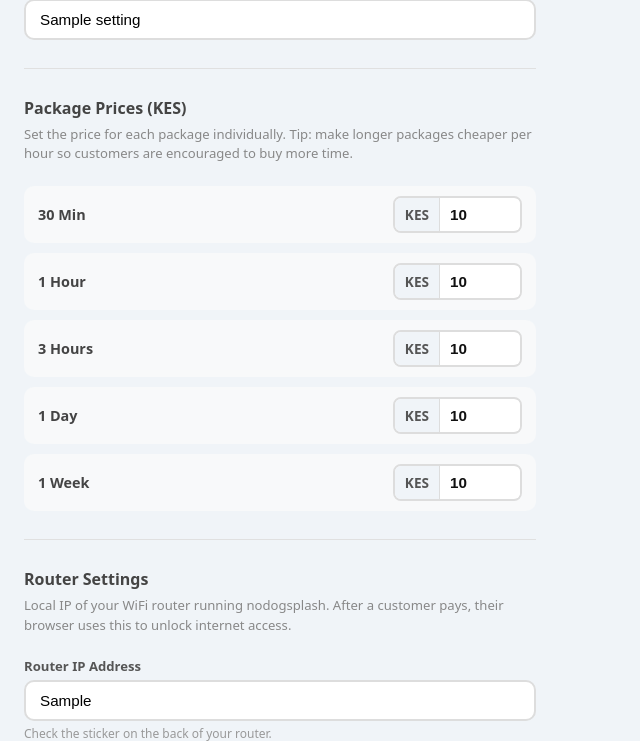
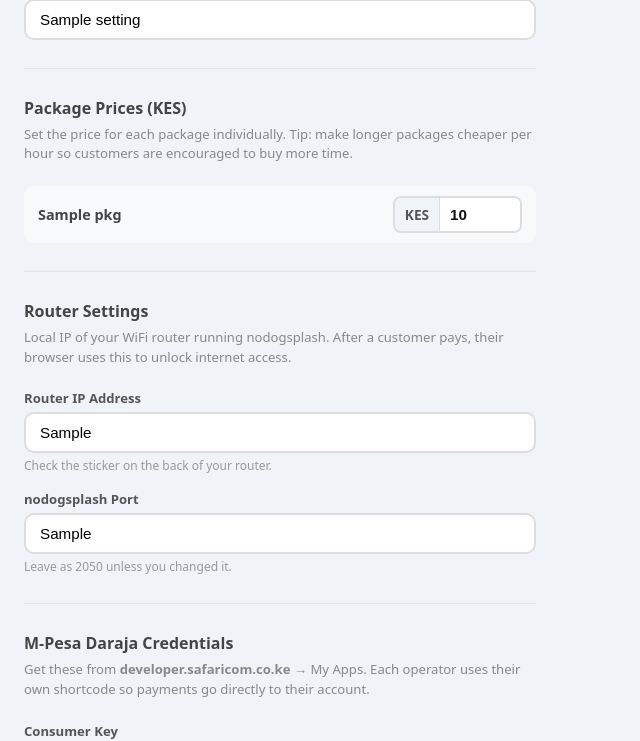
Before and after one commit to cephas88/captive-portal, a Flask app: template templates/admin.html in a window 1280 px wide. Shown: the part 259-1000 px from the top of the page, without its empty margins (0-640 px from the left). Run offline with Flask 3, Linux system fonts and the light colour scheme; the template is opened without the code that fills it: most values are stand-ins (such as "Sample title", 1, 10 or a date in 2020).

Commit message:
Add 5hr, 10hr, 1month packages; remove 30min; dynamic admin pricing

```diff
--- a/app.py
+++ b/app.py
@@ -117,6 +117,7 @@
         hotspot_name=hotspot_name,
         settings=masked,
         setup_complete=is_setup_complete(),
+        packages=get_packages(),
     )
 
 
--- a/static/css/style.css
+++ b/static/css/style.css
@@ -35,7 +35,7 @@
 
 .packages h2, .payment-form h2 { font-size: 1.05rem; font-weight: 600; color: #444; margin-bottom: 18px; }
 
-.package-grid { display: grid; grid-template-columns: 1fr 1fr; gap: 12px; }
+.package-grid { display: grid; grid-template-columns: 1fr 1fr; gap: 10px; }
 
 .package-card {
   background: #f8f9fa;
--- a/templates/admin.html
+++ b/templates/admin.html
@@ -114,16 +114,14 @@
       <h2>Package Prices (KES)</h2>
       <p class="hint">Set the price for each package individually. Tip: make longer packages cheaper per hour so customers are encouraged to buy more time.</p>
       <div class="pkg-price-grid">
-        {% set defaults = {'30min': 5, '1hr': 10, '3hr': 25, '1day': 100, '1week': 500} %}
-        {% set labels   = {'30min': '30 Min', '1hr': '1 Hour', '3hr': '3 Hours', '1day': '1 Day', '1week': '1 Week'} %}
-        {% for pkg_id, label in labels.items() %}
+        {% for pkg in packages %}
         <div class="pkg-price-row">
-          <label>{{ label }}</label>
+          <label>{{ pkg.name }}</label>
           <div class="pkg-price-input-wrap">
             <span class="currency">KES</span>
-            <input type="number" name="price_{{ pkg_id }}"
-                   value="{{ settings.get('price_' + pkg_id, defaults[pkg_id]) }}"
-                   min="1" placeholder="{{ defaults[pkg_id] }}" />
+            <input type="number" name="price_{{ pkg.id }}"
+                   value="{{ pkg.price }}"
+                   min="1" placeholder="{{ pkg.default_price }}" />
           </div>
         </div>
         {% endfor %}
```
Also changed, not shown: config.py (+8 -7 lines).
